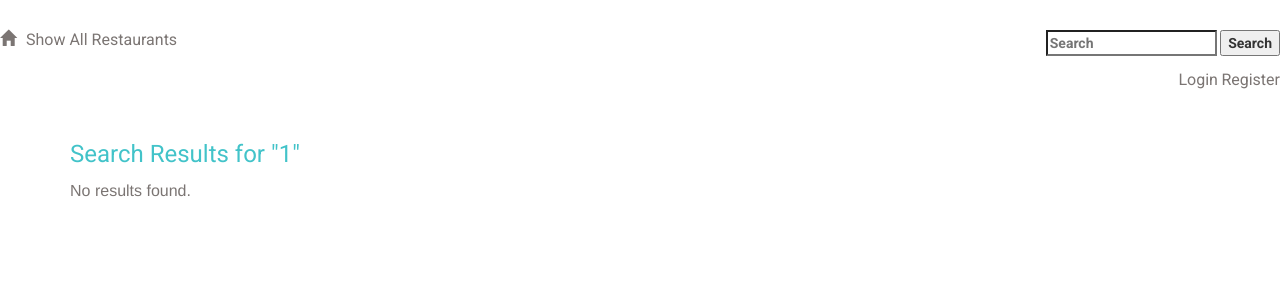
After one commit to MQCOMP3310-2023/comp3310assignment2-sad-binches, a Flask app: page /search_results/1 in a window 1280 px wide. The commit adds this page. Shown: the top 300 px of the page. Run offline with Flask 3, Linux system fonts and the light colour scheme; tables that the repository leaves empty hold one stand-in row (values such as "Sample post"); some libraries are stand-ins or nearby versions.

Commit message:
Search bar fixed

```diff
--- a/project/main.py
+++ b/project/main.py
@@ -1,23 +1,18 @@
-from flask import Blueprint, app, render_template, request, flash, redirect, url_for, session, abort
-from .models import Restaurant, MenuItem, User, SearchForm , Rating
-from sqlalchemy import asc
+from flask import Blueprint, render_template, request, flash, redirect, url_for, session, abort
+from .models import Restaurant, MenuItem, User, SearchForm, Rating
 from . import db
 from flask_wtf import FlaskForm
-from wtforms import StringField, PasswordField, SubmitField
+from wtforms import StringField, PasswordField, SubmitField, SelectField
 from wtforms.validators import DataRequired
 from flask_wtf.csrf import CSRFProtect
-import re
 from markupsafe import escape
 from flask_login import login_user, login_required, logout_user, current_user
-from flask import Blueprint, render_template, request, flash, redirect, url_for
-from .models import Restaurant, MenuItem, SearchForm
 from sqlalchemy import asc
-from . import db
 import re
-from wtforms import SelectField
 
 main = Blueprint('main', __name__)
 csrf = CSRFProtect()
+
 
 #input sanitisation code to prevent injection sequences
 def sanitise_input(input_string):
@@ -339,41 +334,33 @@ def showRatings(restaurant_id):
 
     return render_template('ratings.html', restaurant=restaurant, ratings=ratings, user_rating=user_rating)
 
+#search bar request code
+@main.route('/search', methods=["POST"])
+def search():
+    form = SearchForm()
+    items = MenuItem.query
+    restaurants = Restaurant.query
+    if form.validate_on_submit():
+        # Receive input from submitted search
+        text_searched = sanitise_input(form.searched.data)
+        if text_searched:
+            # Query the Database
+            items = items.filter(MenuItem.name.like('%' + text_searched + '%')).all()
+            restaurants = restaurants.filter(Restaurant.name.like('%' + text_searched + '%')).all()
+        else:
+            # Handle blank search query
+            flash('Please enter valid a search query.', 'warning')
+            return redirect(url_for('main.showRestaurants'))
+        # Redirect to the search results page
+        return redirect(url_for('main.search_results', searched=text_searched))
+
+    flash('Please enter a valid search query.', 'warning')
+    return redirect(url_for('main.showRestaurants'))
 
 
-
-
-
-
-
-
-
-
-
-
-
-
-
-
-
-
-
-
-
-
-#Create search bar
-@main.route('/search', methods=["POST"])
-def search():
-   form = SearchForm()
-   items = MenuItem.query
-   if form.validate_on_submit():
-      #Recieve input from submitted search
-      text_searched = sanitise_input(form.searched.data)
-      #Query the Database
-      items = items.filter(MenuItem.name.like('%' + text_searched + '%'))
-      #items = items.order_by(MenuItem).all()
-
-      return render_template("searchbar.html",
-        form = form,
-        searched = text_searched,
-        items = items)
+#search results code
+@main.route('/search_results/<searched>')
+def search_results(searched):
+    items = MenuItem.query.filter(MenuItem.name.like('%' + searched + '%')).all()
+    restaurants = Restaurant.query.filter(Restaurant.name.like('%' + searched + '%')).all()
+    return render_template("search_results.html", searched=searched, items=items, restaurants=restaurants)
--- /dev/null
+++ b/project/templates/search_results.html
@@ -0,0 +1,20 @@
+{% extends "main.html" %}
+{% include "header.html" %}
+
+{% block content %}
+<h2>Search Results for "{{ searched }}"</h2>
+
+{% if items %}
+    {% for item in items %}
+        <div class="result-item">
+            <h3>{{ item.name }}</h3>
+            <p>{{ item.description }}</p>
+            {% if item.restaurant %}
+                <p>Restaurant: <a href="{{ url_for('main.showMenu', restaurant_id=item.restaurant_id) }}">{{ item.restaurant.name }}</a></p>
+            {% endif %}
+        </div>
+    {% endfor %}
+{% else %}
+    <p>No results found.</p>
+{% endif %}
+{% endblock %}
```
Also changed, not shown: project/templates/header.html (+4 -7 lines), project/templates/searchbar.html (deleted, +0 -22 lines), project/__init__.py (line endings or trailing spaces).
